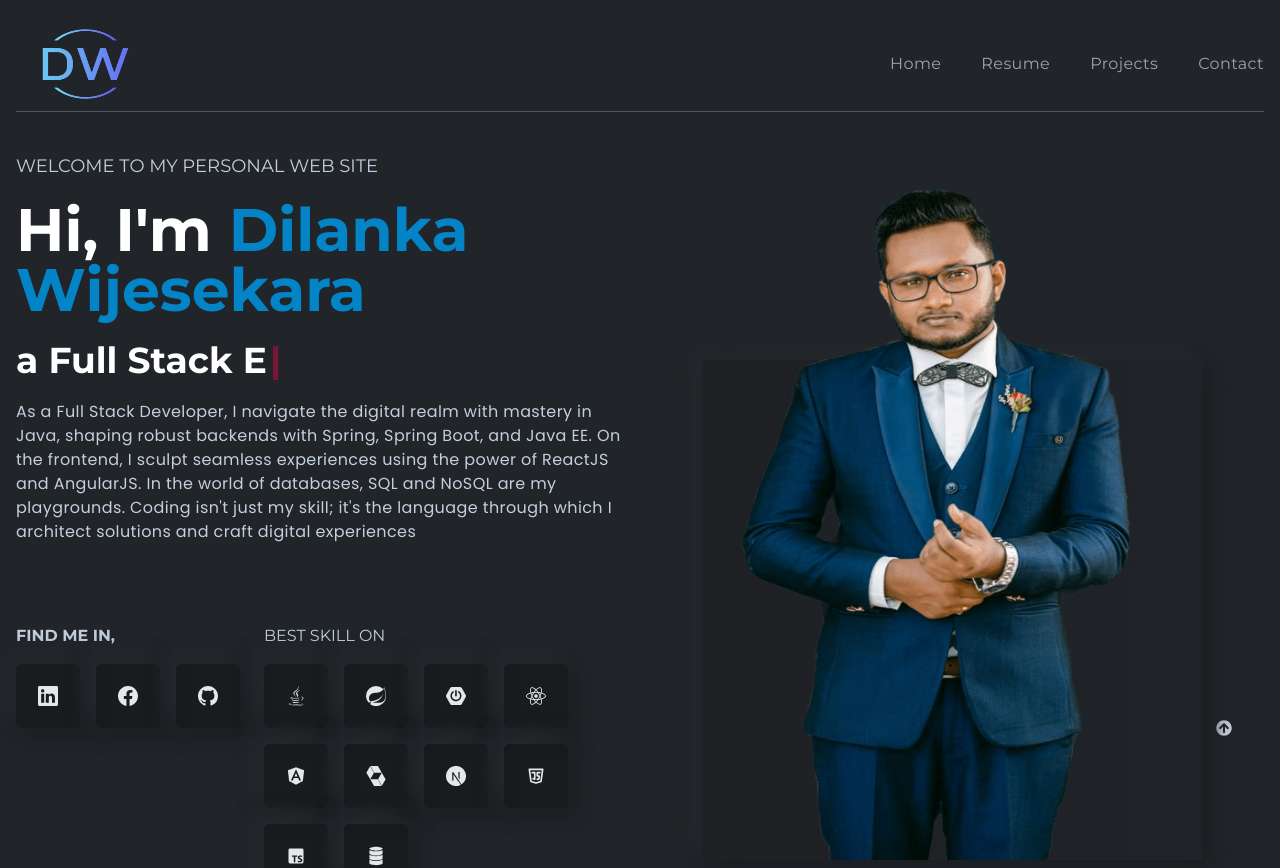
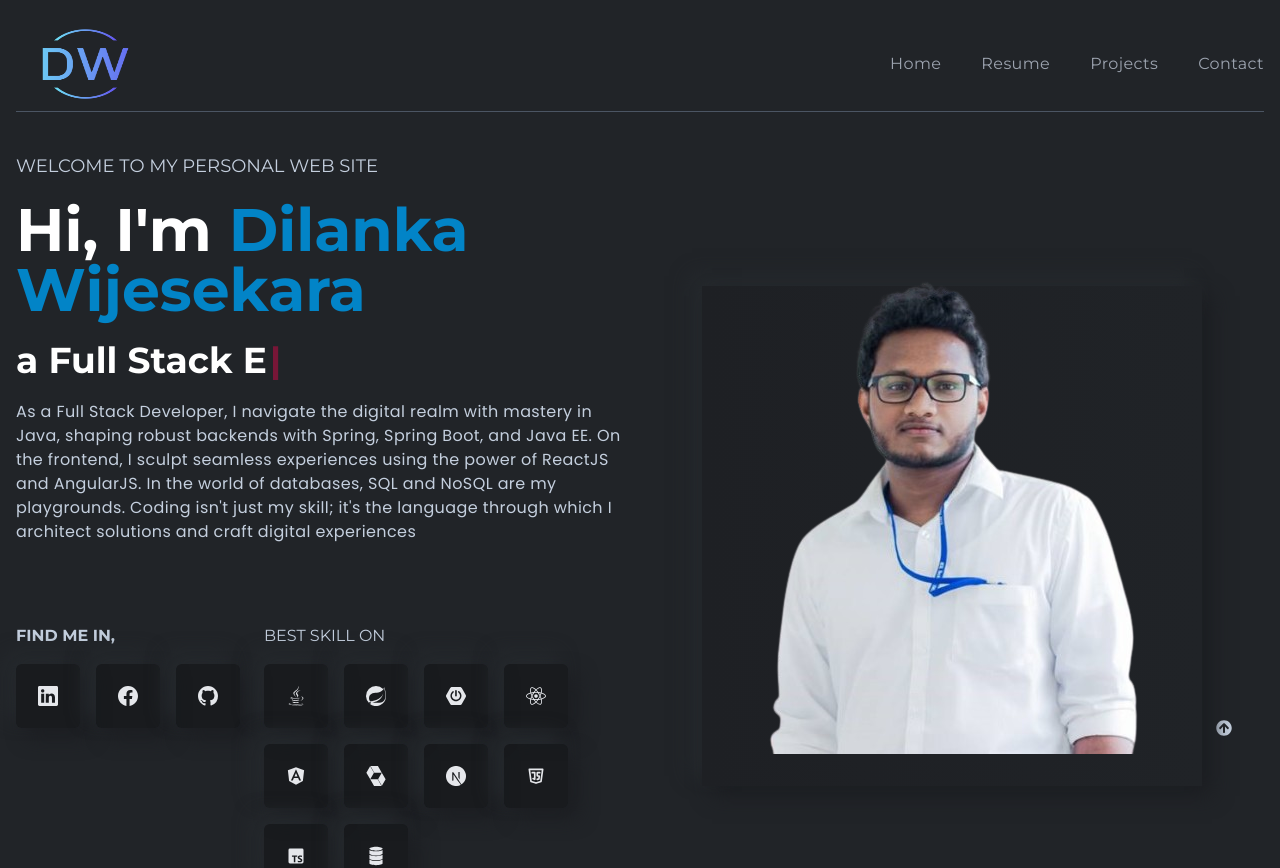
Before and after one commit to DilankaSandeep/portfolioweb, a React (Vite) app: page / in a window 1280 px wide. Shown: the top 868 px of the page. Built offline with nearby package versions, Linux system fonts and the light colour scheme.

Commit message:
update CV

```diff
--- a/src/components/home/RightSection.tsx
+++ b/src/components/home/RightSection.tsx
@@ -1,9 +1,9 @@
-import image from "../../assets/bannerImage/8e88140406559f1198926991a8faec41(1).png";
+import image from "../../assets/bannerImage/dila.png";
 export const RightSection = () => {
     return (
         <div className="w-full lgl:w-1/2 flex justify-center items-center relative animate__animated animate__fadeIn  ">
             <img
-                className="w-[300px] h-[400px] lgl:w-[500px] lgl:h-[680px] z-10"
+                className="mb-8 z-10"
                 src={image}
                 alt="bannerImg"
             />
```
Also changed, not shown: src/assets/bannerImage/dila.png (added), 1 other file (tests, documents, lock files or other folders).
